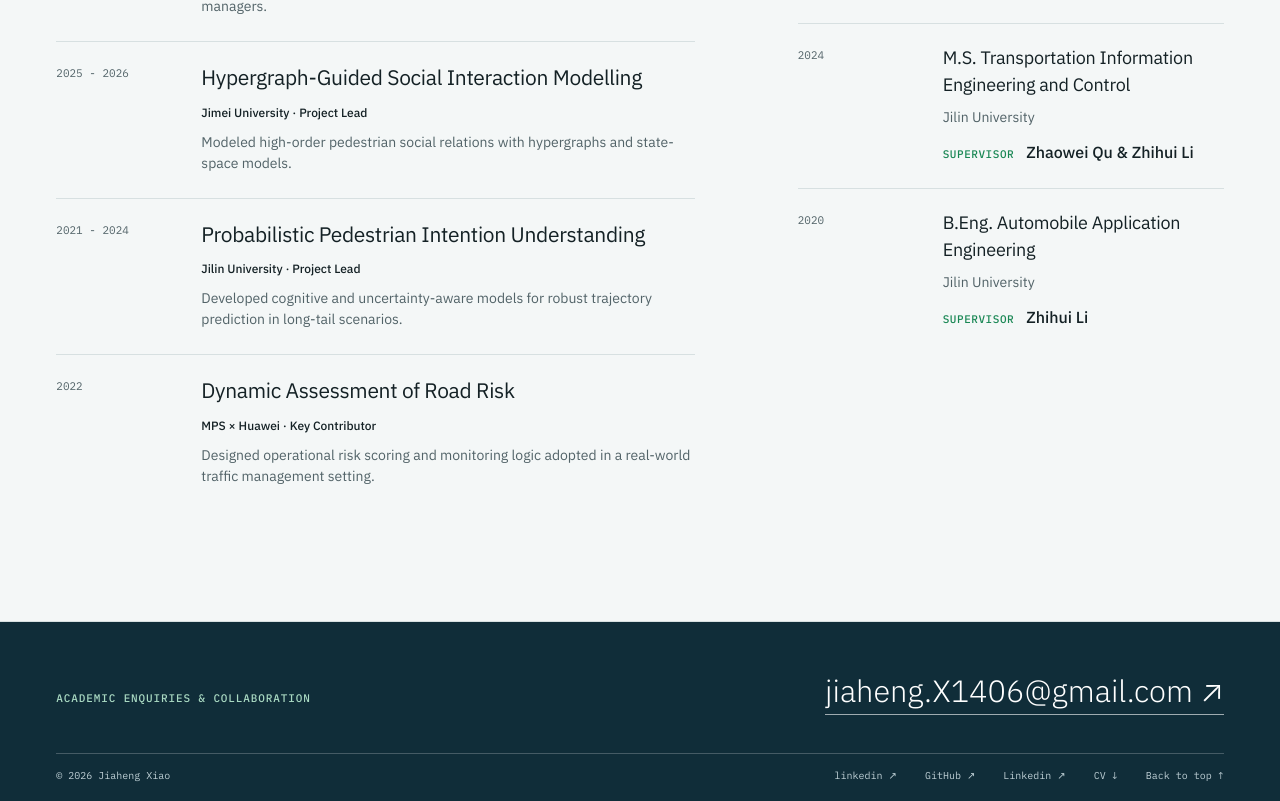
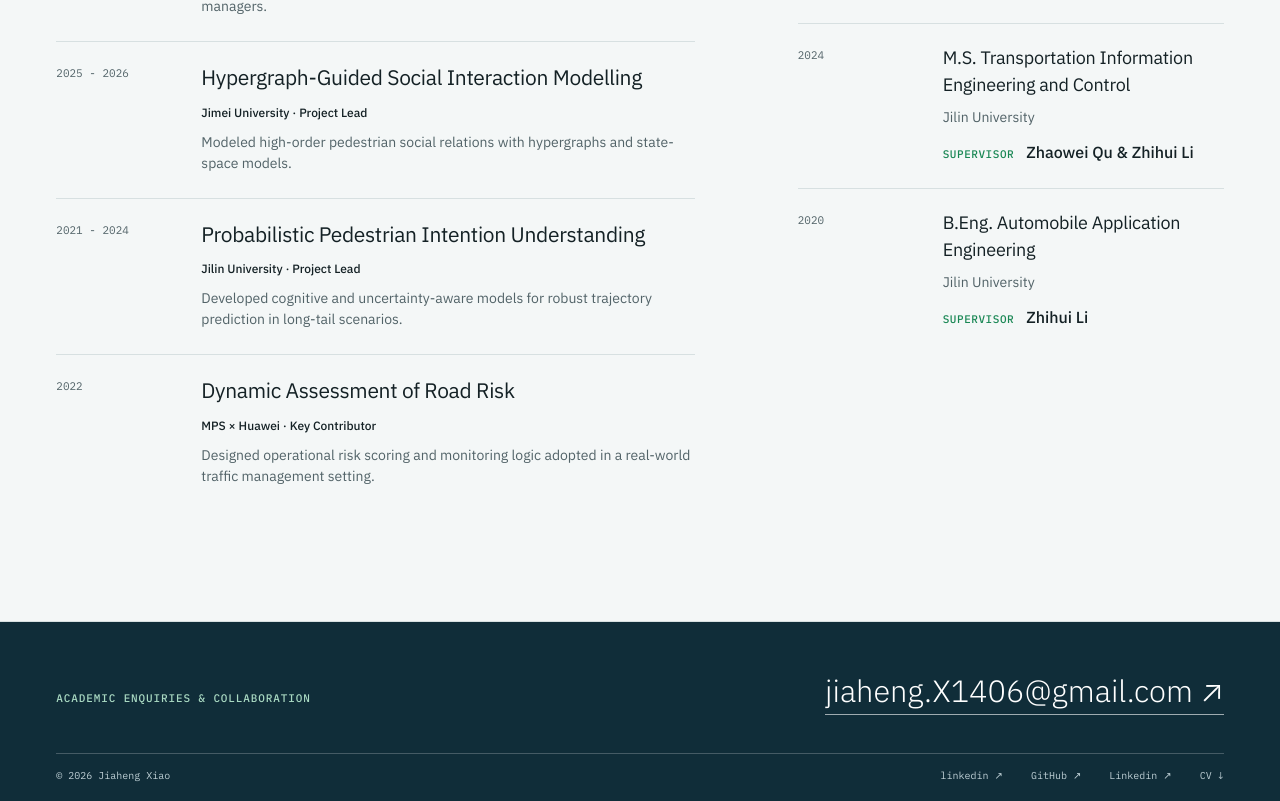
Before and after one commit to Jiaheng-Xiao/jiaheng-xiao.github.io, a Next.js app: page / in a window 1280 px wide. Shown: the part 2729-3530 px from the top of the page. Built offline with nearby package versions, Linux system fonts and the light colour scheme.

Commit message:
delete back to top

```diff
--- a/components/Footer.tsx
+++ b/components/Footer.tsx
@@ -8,7 +8,10 @@ export function Footer() {
       <a href={site.github} target="_blank" rel="noreferrer">GitHub ↗</a>
       <a href={site.linkedin} target="_blank" rel="noreferrer">Linkedin ↗</a>
       <a href={`${basePath}/files/Jiaheng_Xiao_CV.pdf`} target="_blank">CV ↓</a>
-      <a href="#top">Back to top ↑</a>
+
     </div></div>
   </footer>;
 }
+
+
+//   <a href="#top">Back to top ↑</a>
```
